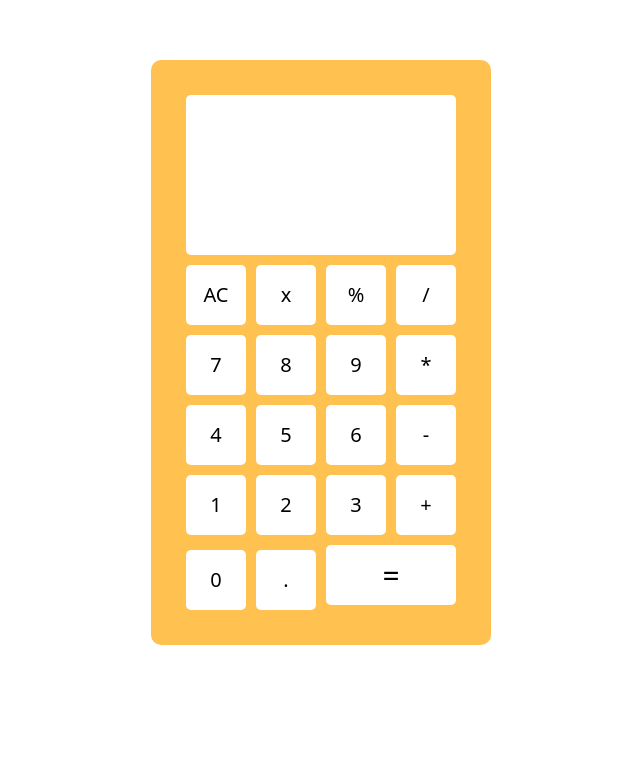
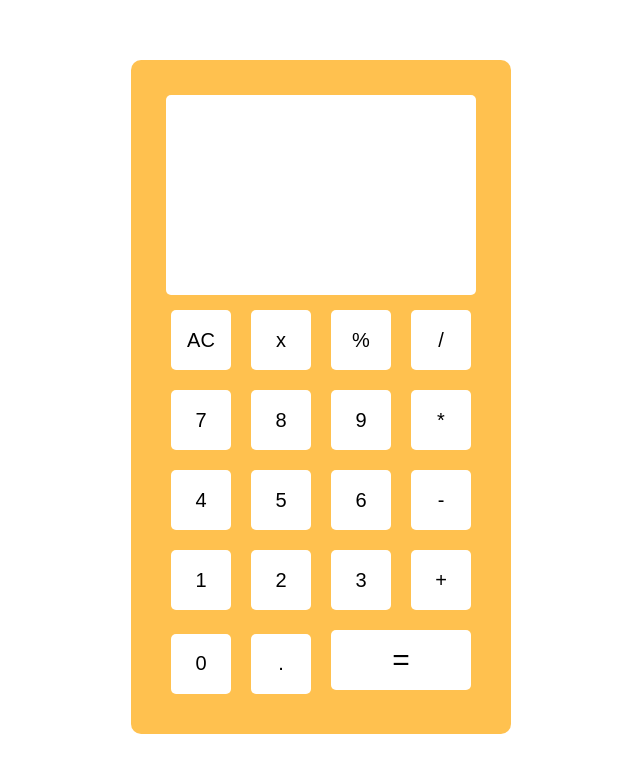
Before and after one commit to himabhavyasri-01/My-Project, a React (Create React App) app: page / in a window 1280 px wide. Shown: the top 772 px of the page, without its empty margins (319-959 px from the left). Built offline with nearby package versions, Linux system fonts and the light colour scheme.

Commit message:
Build using Components

```diff
--- a/src/App.css
+++ b/src/App.css
@@ -1,63 +1,3 @@
-.App {
-  text-align: center;
-}
-
-.App-logo {
-  height: 40vmin;
-  pointer-events: none;
-}
-
-@media (prefers-reduced-motion: no-preference) {
-  .App-logo {
-    animation: App-logo-spin infinite 20s linear;
-  }
-}
-
-.App-header {
-  background-color: #282c34;
-  min-height: 100vh;
-  display: flex;
-  flex-direction: column;
-  align-items: center;
-  justify-content: center;
-  font-size: calc(10px + 2vmin);
-  color: white;
-}
-
-.App-link {
-  color: #61dafb;
-}
-
-@keyframes App-logo-spin {
-  from {
-    transform: rotate(0deg);
-  }
-  to {
-    transform: rotate(360deg);
-  }
-}
-.input {
-  width: 270px;
-  height: 160px;
-  margin: 5px;
-  border-width: 0px;
-  border-radius: 5px;
-  font-size: 30px;
-  padding: 20px;
-  font-weight: bold;
-}
-.button {
-  height: 60px;
-  width: 60px;
-  margin: 5px;
-  border-width: 0px;
-  background-color: white;
-  text-align: center;
-  border-radius: 5px;
-  font-size: 20px;
-  font-weight: 700px;
-}
-
 .bg-container {
   display: flex;
   justify-content: center;
@@ -65,20 +5,8 @@
   padding-top: 60px;
 }
 
-
-
 .calculator {
   padding: 30px;
   background-color: rgba(255, 166, 0, 0.692);
   border-radius: 10px;
 }
-.enter {
-  width: 130px;
-  height: 60px;
-  margin: 5px;
-  border-width: 0px;
-  border-color: white;
-  background-color: white;
-  border-radius: 5px;
-  font-size: 30px;
-}
--- a/src/App.js
+++ b/src/App.js
@@ -1,85 +1,73 @@
-import '../node_modules/bootstrap/dist/css/bootstrap.min.css';
 import './App.css';
 import { Component } from 'react';
+import Input from './components/Input'
+import Button from './components/Button'
 
 class App extends Component {
 
-  state = {
-    result : ' ',
+  constructor(props) {
+    super(props);
+    this.state = {result: ""};
   }
 
-  updateText = event => {
+  clear = (text) => {
+      this.setState({result: ""});
+      const {result} = this.state;
+      console.log({result});
+  }
 
-    const value = event.target.value;
+  addText = (text) => {
+    this.setState((prevState) => ({result: prevState.result + text}));
+    const {result} = this.state;
+    console.log({result});
+  }
 
-    if(value === "=") {
+  pop = (text) => {
+    this.setState((prevState) => ({result: String(prevState.result).slice(0, -1)}))
+  }
+
+  calculate = (text) => {
     var answer = "";
     try {
-        console.log(this.state.result);
       answer = eval(this.state.result);
     }
     catch (error) {
       answer = "Invalid Expression"
     }
+    if(isNaN(answer)) {
+      this.setState({result: "Divide by Zero error"})
+    }
+    else {
       this.setState({result: answer});
-    }
-
-    else if(value === "clear") {
-      this.setState({result : ""})
-    }
-
-    else if(value === "cancel") {
-      this.setState((prevState) => ({result: String(prevState.result).slice(0, -1)}))
-    }
-
-    else {
-      this.setState((prevState) => ({ result: prevState.result + value }));
     }
 
   }
 
   render () {
     const {result} = this.state;
-      console.log({result});
     return (
       <div className='bg-container'>
         <div className='calculator'>
-            <div>
-              <input type="text" className="input" value={result} onChange=""></input>
-            </div>
-            <div>
-              <button className="button" onClick={this.updateText} value="clear">AC</button>
-              <button className="button" onClick={this.updateText} value="cancel">x</button>
-              <button className='button' onClick={this.updateText} value="%">%</button>
-              <button className='button' onClick={this.updateText} value="/">/</button>
-            </div>
-
-            <div>
-              <button className='button' onClick={this.updateText} value="7">7</button>
-              <button className='button' onClick={this.updateText} value="8">8</button>
-              <button className='button' onClick={this.updateText} value="9">9</button>
-              <button className='button' onClick={this.updateText} value="*">*</button>
-            </div>
-
-            <div>
-              <button className='button' onClick={this.updateText} value="4">4</button>
-              <button className='button' onClick={this.updateText} value="5">5</button>
-              <button className='button' onClick={this.updateText} value="6">6</button>
-              <button className='button' onClick={this.updateText} value="-">-</button>
-            </div>
-
-            <div>
-              <button className='button' onClick={this.updateText} value="1">1</button>
-              <button className='button' onClick={this.updateText} value="2">2</button>
-              <button className='button' onClick={this.updateText} value="3">3</button>
-              <button className='button' onClick={this.updateText} value="+">+</button>
-            </div>
-
-            <div>
-              <button className='button' onClick={this.updateText} value="0">0</button>
-              <button className='button' onClick={this.updateText} value=".">.</button>
-              <button className="enter" onClick={this.updateText}  value="=">=</button>
-            </div>
+          <Input text={result}/>
+            <Button text="AC" handleClick={this.clear} />
+            <Button text="x" handleClick={this.pop} />
+            <Button text="%" handleClick={this.addText} />
+            <Button text="/" handleClick={this.addText} /> <br />
+            <Button text="7" handleClick={this.addText} />
+            <Button text="8" handleClick={this.addText} />
+            <Button text="9" handleClick={this.addText} />
+            <Button text="*" handleClick={this.addText} /> <br />
+            <Button text="4" handleClick={this.addText} />
+            <Button text="5" handleClick={this.addText} />
+            <Button text="6" handleClick={this.addText} />
+            <Button text="-" handleClick={this.addText} /> <br />
+            <Button text="1" handleClick={this.addText} />
+            <Button text="2" handleClick={this.addText} />
+            <Button text="3" handleClick={this.addText} />
+            <Button text="+" handleClick={this.addText} /> <br />
+            <Button text="0" handleClick={this.addText} />
+            <Button text="." handleClick={this.addText} />
+            <Button text="=" handleClick={this.calculate} />
           </div>
         </div>
       )
--- /dev/null
+++ b/src/components/Button/index.css
@@ -0,0 +1,21 @@
+.button {
+    height: 60px;
+    width: 60px;
+    margin: 10px;
+    border-width: 0px;
+    background-color: white;
+    text-align: center;
+    border-radius: 5px;
+    font-size: 20px;
+    font-weight: 700px;
+  }
+  .enter {
+    width: 140px;
+    height: 60px;
+    margin: 10px;
+    border-width: 0px;
+    border-color: white;
+    background-color: white;
+    border-radius: 5px;
+    font-size: 30px;
+  }
--- /dev/null
+++ b/src/components/Button/index.js
@@ -0,0 +1,16 @@
+import './index.css'
+
+const Button = (props) => {
+    const {text, handleClick} = props;
+
+    const click = () => {
+        handleClick(text)
+    }
+
+    let className = (text === "=") ? "enter" : "button"
+    return (
+        <button className={className} value={text} onClick={click}>{text}</button>
+    )
+}
+
+export default Button
--- /dev/null
+++ b/src/components/Input/index.css
@@ -0,0 +1,12 @@
+.result-container {
+    width: 270px;
+    height: 160px;
+    margin: 5px;
+    border-width: 0px;
+    border-radius: 5px;
+    font-size: 30px;
+    padding: 20px;
+    font-weight: bold;
+    background-color: white;
+    text-align: center;
+  }
--- /dev/null
+++ b/src/components/Input/index.js
@@ -0,0 +1,13 @@
+import './index.css'
+
+const Input = (props) => {
+    const {text} = props;
+    console.log({text})
+    return (
+        <div className='result-container'>
+            <p className="result-item" value={text}>{text}</p>
+        </div>
+    )
+}
+
+export default Input
```
Lines whose indentation alone changed are shown as unchanged.
